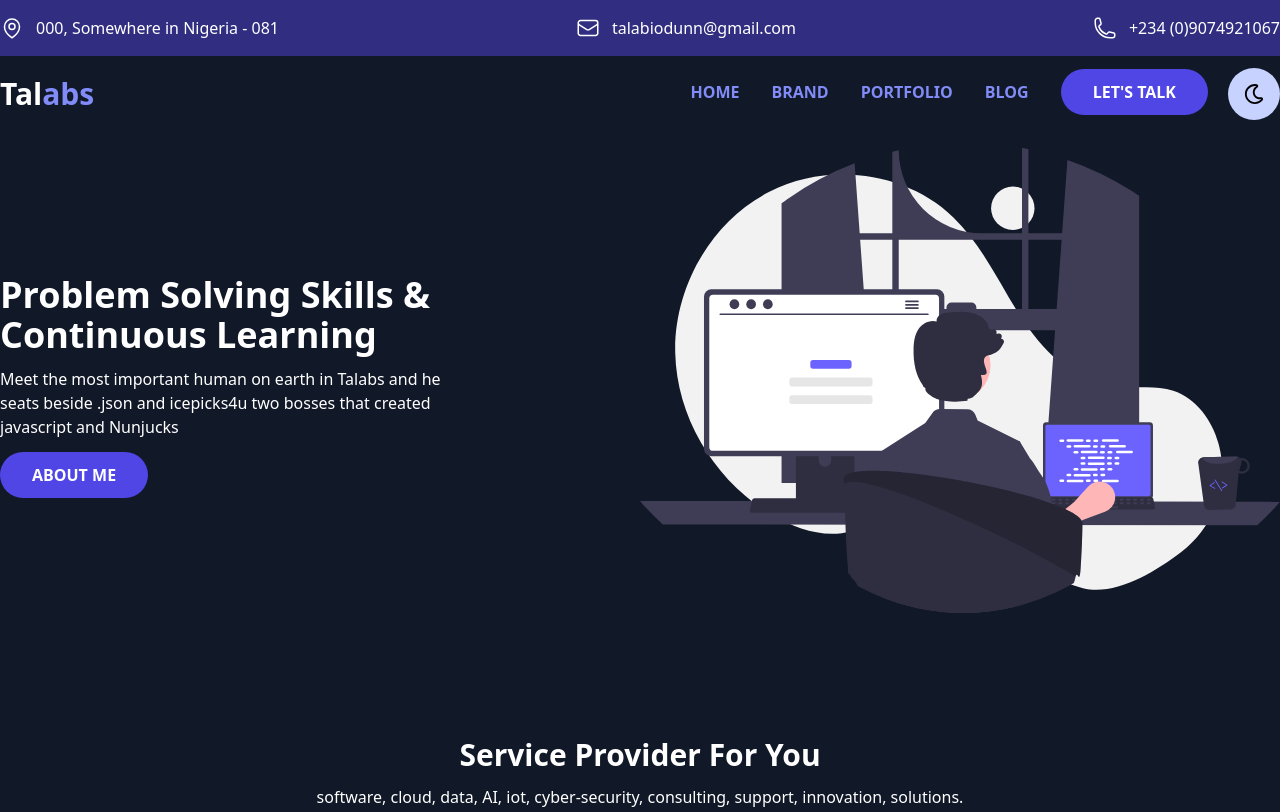
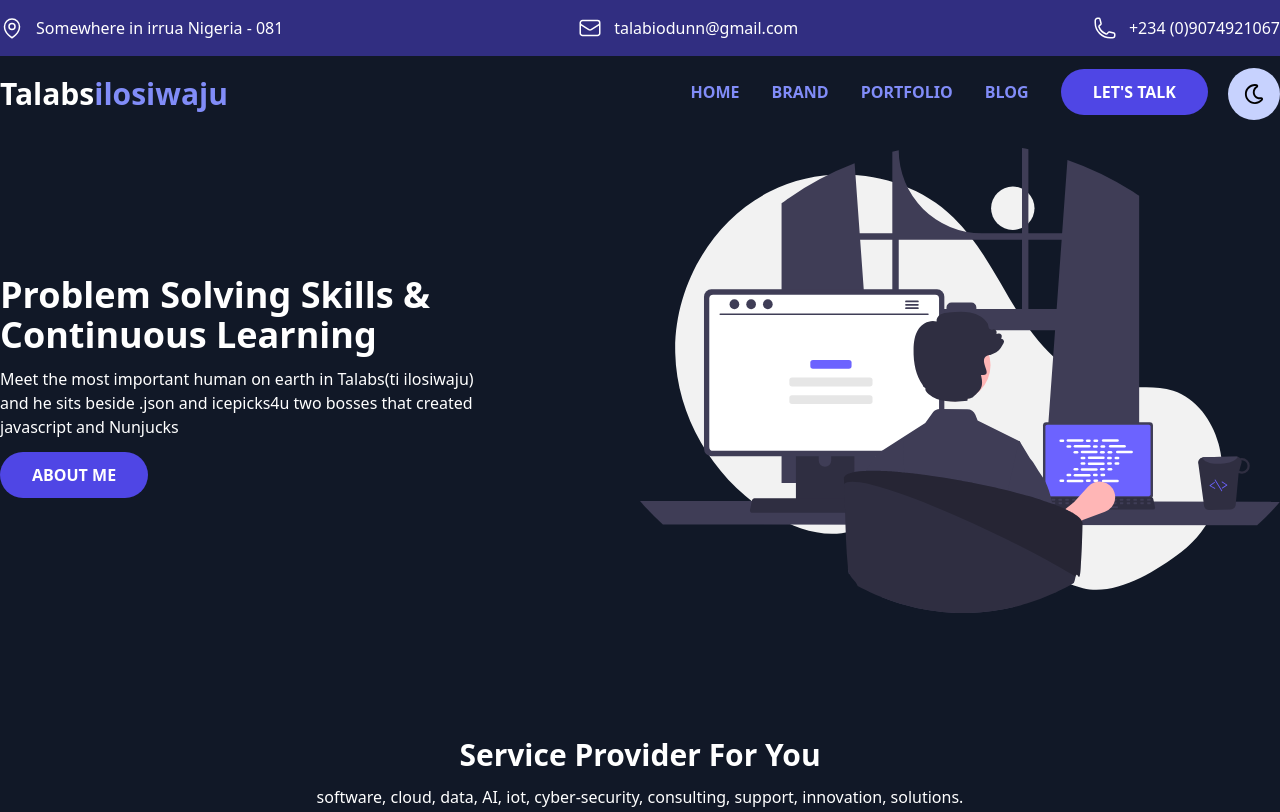
Before and after one commit to Talabs8/tailwind_practice1, a website: page talabs/index.html in a window 1280 px wide. Shown: the top 812 px of the page. Drawn offline with Linux system fonts and the light colour scheme.

Commit message:
third commit

```diff
--- a/talabs/index.html
+++ b/talabs/index.html
@@ -31,7 +31,7 @@
                     <path stroke-linecap="round" stroke-linejoin="round" d="M15 10.5a3 3 0 1 1-6 0 3 3 0 0 1 6 0Z" />
                     <path stroke-linecap="round" stroke-linejoin="round" d="M19.5 10.5c0 7.142-7.5 11.25-7.5 11.25S4.5 17.642 4.5 10.5a7.5 7.5 0 1 1 15 0Z" />
                   </svg>
-                  <p class="ml-3"> 000, Somewhere in Nigeria - 081</p>
+                  <p class="ml-3">  Somewhere in irrua Nigeria - 081</p>
             </div>
             <div class="flex">
                 <svg xmlns="http://www.w3.org/2000/svg" fill="none" viewBox="0 0 24 24" stroke-width="1.5" stroke="currentColor" class="size-6">
@@ -55,7 +55,7 @@
     <div class="flex flex-row w-full sm:w-auto items-center">
 
     <h1 class="font-bold text-3xl text-black dark:text-white basis-1/2">
-        <a href="#"> Tal<span class="text-indigo-600 dark:text-indigo-400">abs</span></a>
+        <a href="#"> Talabs<span class="text-indigo-600 dark:text-indigo-400">ilosiwaju</span></a>
     </h1>
 
 
@@ -116,7 +116,7 @@
                 Problem solving Skills & Continuous Learning
             </h2>
             <p class="w-3/4 dark:text-white mx-auto sm:mx-0">
-                Meet the most important human on earth in Talabs and he seats beside .json and icepicks4u
+                Meet the most important human on earth in Talabs(ti ilosiwaju) and he sits beside .json and icepicks4u
                 two bosses that created javascript and Nunjucks
 
             </p>
```
